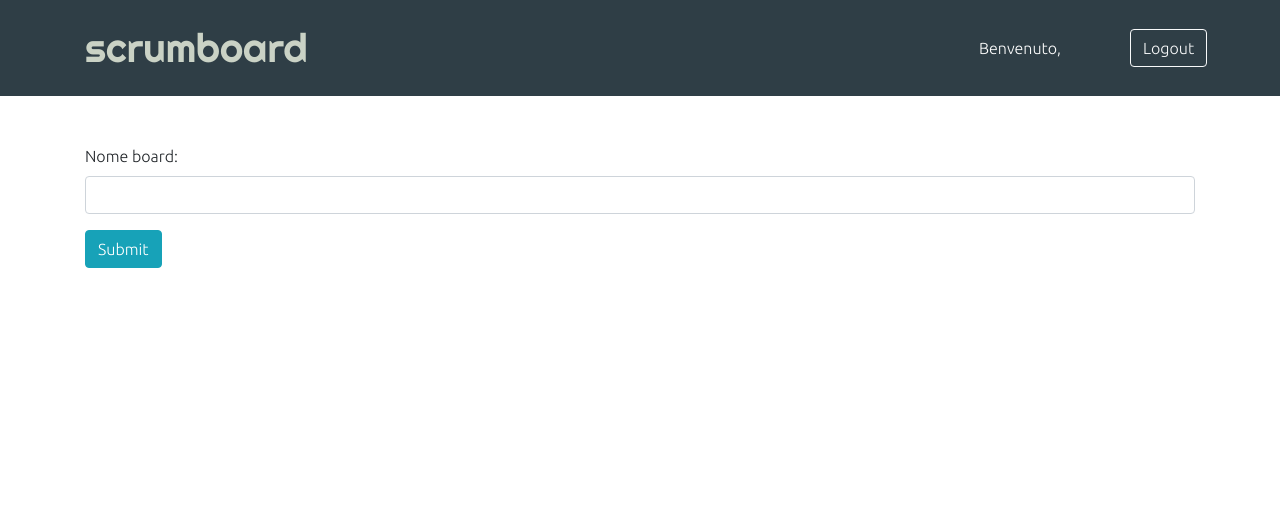
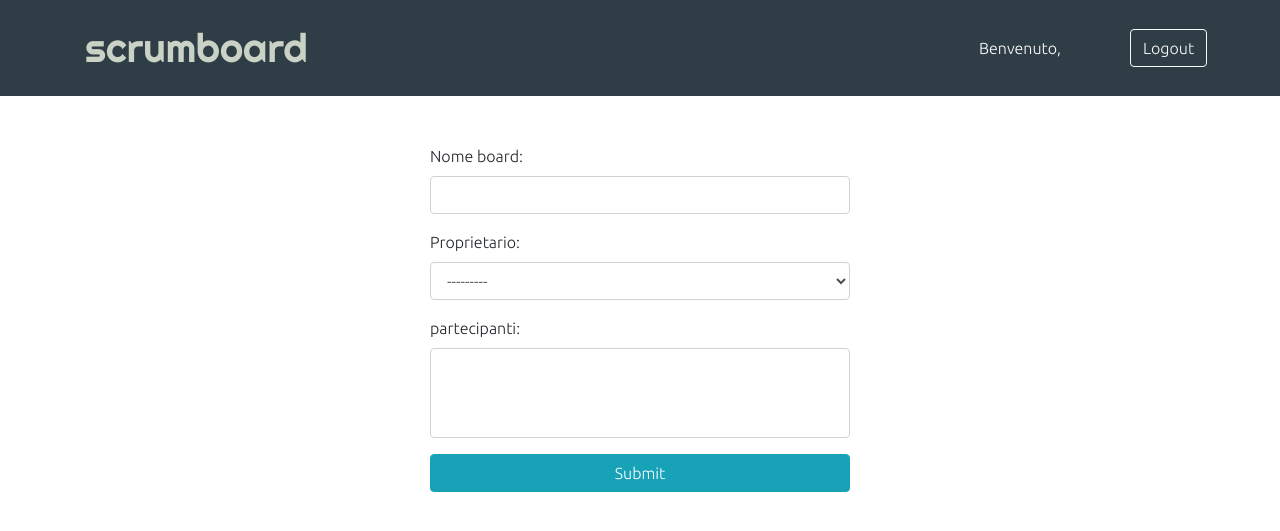
Before and after one commit to elepuggioni/progettoISW, a Django app: page /dashboard/crea_board in a window 1280 px wide. Shown: the top 531 px of the page. Run offline with Django 3.2, Linux system fonts and the light colour scheme; lists and menus that the app fills with data are empty; parts of the project's set-up code (start-up, migrations or seed data) failed here and were passed over; some libraries are stand-ins or nearby versions.

Commit message:
cominciato a collegare board a utente in forms views e models, sembra funzionare ma va ancora testato bene. il widget per selezionare gli utenti è probabilmente da modificare

```diff
--- a/ScrumBoard/ScrumBoard/forms.py
+++ b/ScrumBoard/ScrumBoard/forms.py
@@ -1,14 +1,30 @@
 from django import forms
+from django.contrib.auth.models import User
 from bootstrap_datepicker_plus import DatePickerInput
-from ScrumBoard.models import Colonna
+from ScrumBoard.models import *
 
 
-class BoardForm(forms.Form):
-    nome = forms.CharField(
-        label="Nome board",
-        max_length=24,
-        min_length=3
-    )
+def add_board(*args, **kwargs):
+    queryset = User.objects.all()
+
+    class BoardForm(forms.Form):
+        nome = forms.CharField(
+            label="Nome board",
+            max_length=24,
+            min_length=3
+        )
+        proprietario = forms.ModelChoiceField(
+            queryset=queryset,
+            to_field_name='username'
+        )
+        #lo stile di questo non è finito
+        partecipanti = forms.ModelMultipleChoiceField(
+            queryset=queryset,
+            to_field_name='username',
+            label='partecipanti'
+            #widget=forms.CheckboxSelectMultiple() #forse
+        )
+    return BoardForm(*args, **kwargs)
 
 
 class ColumnForm(forms.Form):
@@ -19,14 +35,16 @@ class ColumnForm(forms.Form):
     )
 
 
-class UserForm(forms.Form):
-    username = forms.CharField(
-        label="Username",
-        max_length=24,
-        min_length=3
-    )
+def add_user(*args, **kwargs):
+    queryset = User.objects.all()
 
-
+    class UserForm(forms.Form):
+        user = forms.ModelMultipleChoiceField(
+            queryset=queryset,
+            to_field_name='username',
+            label='partecipanti'
+        )
+    return UserForm(*args, **kwargs)
 
 def filtra_colonne(board, *args, **kwargs):
     queryset = Colonna.objects.filter(board=board)
--- a/ScrumBoard/ScrumBoard/templates/aggiungi_utente.html
+++ b/ScrumBoard/ScrumBoard/templates/aggiungi_utente.html
@@ -3,9 +3,12 @@
 {% block title %}Aggiunta utente{% endblock %}
 
 {% block content %}
+<div class="container form_base">
+
 <form method="post" novalidate>
   {% csrf_token %}
   {% include 'form_base.html' with form=form %}
-  <button type="submit" class="btn btn-info">Submit</button>
+  <button type="submit" class="col-12 btn btn-info">Submit</button>
 </form>
+</div>
 {% endblock %}
--- a/ScrumBoard/ScrumBoard/templates/crea_board.html
+++ b/ScrumBoard/ScrumBoard/templates/crea_board.html
@@ -1,9 +1,14 @@
 {% extends "base.html" %}
 
+{% block title %}Aggiunta board{% endblock %}
+
 {% block content %}
+<div class="container form_base">
+
 <form method="post" novalidate>
   {% csrf_token %}
   {% include 'form_base.html' with form=form %}
-  <button type="submit" class="btn btn-info">Submit</button>
+  <button type="submit" class="col-12 btn btn-info">Submit</button>
 </form>
 {% endblock %}
+</div>
--- a/ScrumBoard/ScrumBoard/templates/showboard.html
+++ b/ScrumBoard/ScrumBoard/templates/showboard.html
@@ -15,6 +15,8 @@
             </div>
         </div>
     </div>
+
+
 
 <!--
     <div id="add_user" class="overlay">
@@ -59,7 +61,6 @@
     <hr>
     <div class="container-fluid board-box scrollbar-info d-flex flex-row rounded d-flex justify-content-start m-1 p-1 h-100">
         {% if board.get_colonne %}
-
         {% for colonna in board.get_colonne %}
 
         <div class="col board-column scrollbar-info border rounded border-success mx-1 d-flex align-items-start d-flex justify-content-center">
--- a/ScrumBoard/ScrumBoard/views.py
+++ b/ScrumBoard/ScrumBoard/views.py
@@ -25,16 +25,18 @@ def showboard(request, board_id):
 
 def crea_board(request):
     if request.method == "POST":
-        board_form = BoardForm(request.POST)
+        board_form = add_board(request.POST)
         if board_form.is_valid():
             new_board = Board(
-                nome=board_form.cleaned_data['nome']
+                nome=board_form.cleaned_data['nome'],
+                proprietario=board_form.cleaned_data['proprietario'],
             )
             new_board.save()
-            # da assegnare ad un utente a seconda di come decidiamo di gestire il tutto
+            new_board.partecipanti.set(board_form.cleaned_data['partecipanti'])
+
             return render(request, "showboard.html", {'board': new_board, 'board_id': new_board.pk})
     else:
-        board_form = BoardForm()
+        board_form = add_board()
     return render(request, "crea_board.html", {"form": board_form})  # aggiungi_board.html è un placeholder in attesa di quello vero
     #return render(request, "form_tests/creaBoardTest.html", {'form':board_form})
 
@@ -79,32 +81,32 @@ def aggiungi_colonna(request, board_id):
 
 
 def aggiungi_utente(request, board_id):
+    board = Board.objects.get(pk=board_id)
+
     if request.method == "POST":
-        user_form = UserForm(request.POST)
+        user_form = add_user(request.POST)
         if user_form.is_valid():
-            new_user = User.objects.filter(username=user_form.cleaned_data['username'])
-            if not new_user.exists():  # controllo che esista lo username specficato
-                return HttpResponse("Username non registrato")
-            board = Board.objects.get(pk=board_id)
             # aggiunta utente qui
-            # board.partecipanti.append(new_user) o qualcos altro a seconda di come gestiamo questa parte
-            return HttpResponse("Utente aggiunto alla board")
+            board.partecipanti.set(user_form.cleaned_data['user'])
+            return render(request, "showboard.html", {'board': board, 'board_id': board.pk})
     else:
-        user_form = UserForm()
+        user_form = add_user()
     return render(request, "aggiungi_utente.html",
                   {"form": user_form})  # aggiungi_utente è un placeholder in attesa di quello vero
 
 def modifica_board(request, board_id):
     """Modifica il valore del nome della board"""
     board = Board.objects.get(id=board_id)
-    if request.method=="POST":
-        board_form = BoardForm(request.POST)
+    if request.method == "POST":
+        board_form = add_board(request.POST)
         if board_form.is_valid():
             board.nome = board_form.cleaned_data('nome')
+            board.proprietario = board_form.cleaned_data['proprietario']
             board.save()
+            board.partecipanti.set(board_form.cleaned_data['partecipanti'])
             return HttpResponse("Board modificata")
     else:
-        board_form = BoardForm({'nome_board':board.nome})
+        board_form = add_board(data={'nome': board.nome})
     """return render(request, "aggiungi_board.html",
                       {"form": board_form})  # aggiungi_board.html è un placeholder in attesa di quello vero"""
     return render(request, "form_tests/modifica_board_test.html", {'form': board_form})
```
Also changed, not shown: ScrumBoard/ScrumBoard/models.py (+3 -13 lines).
